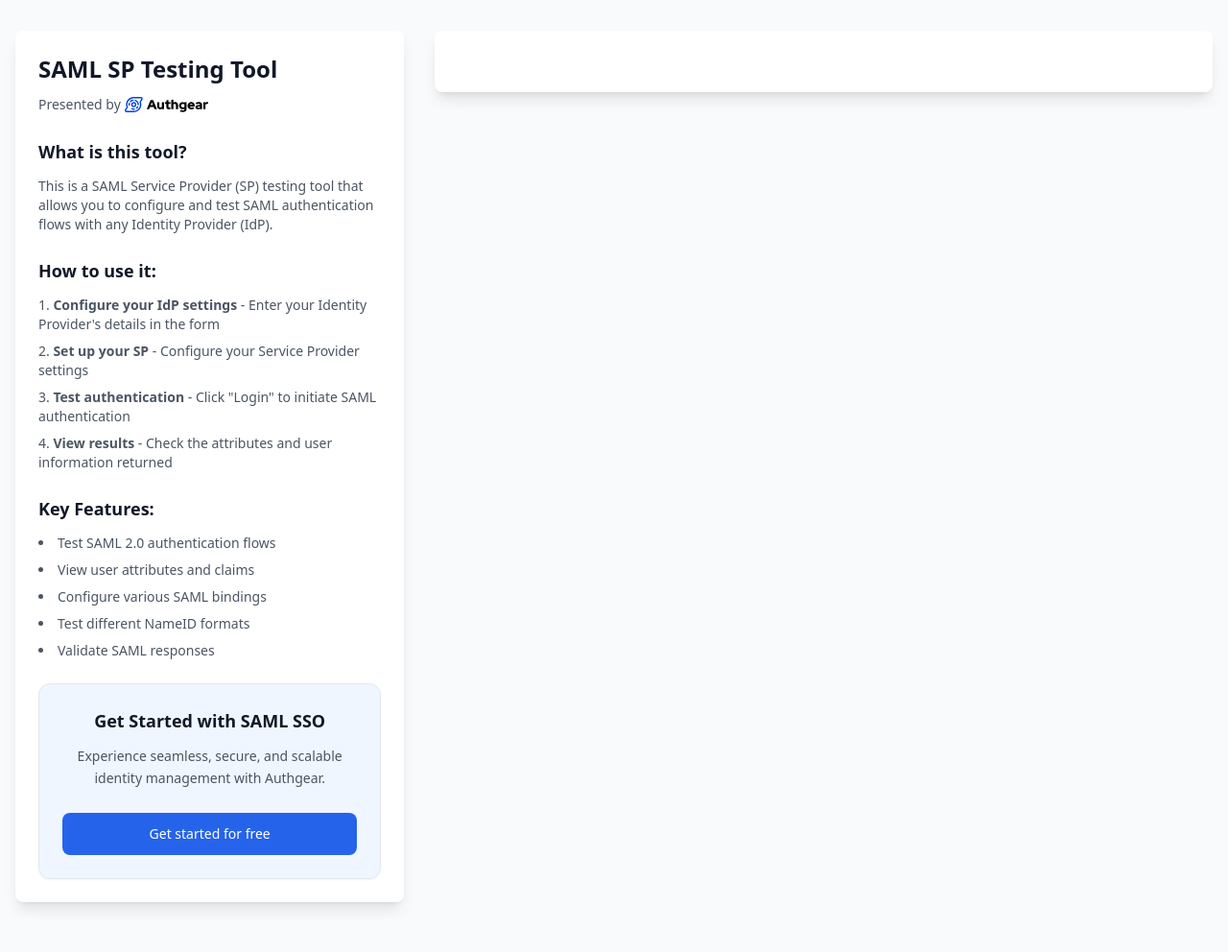
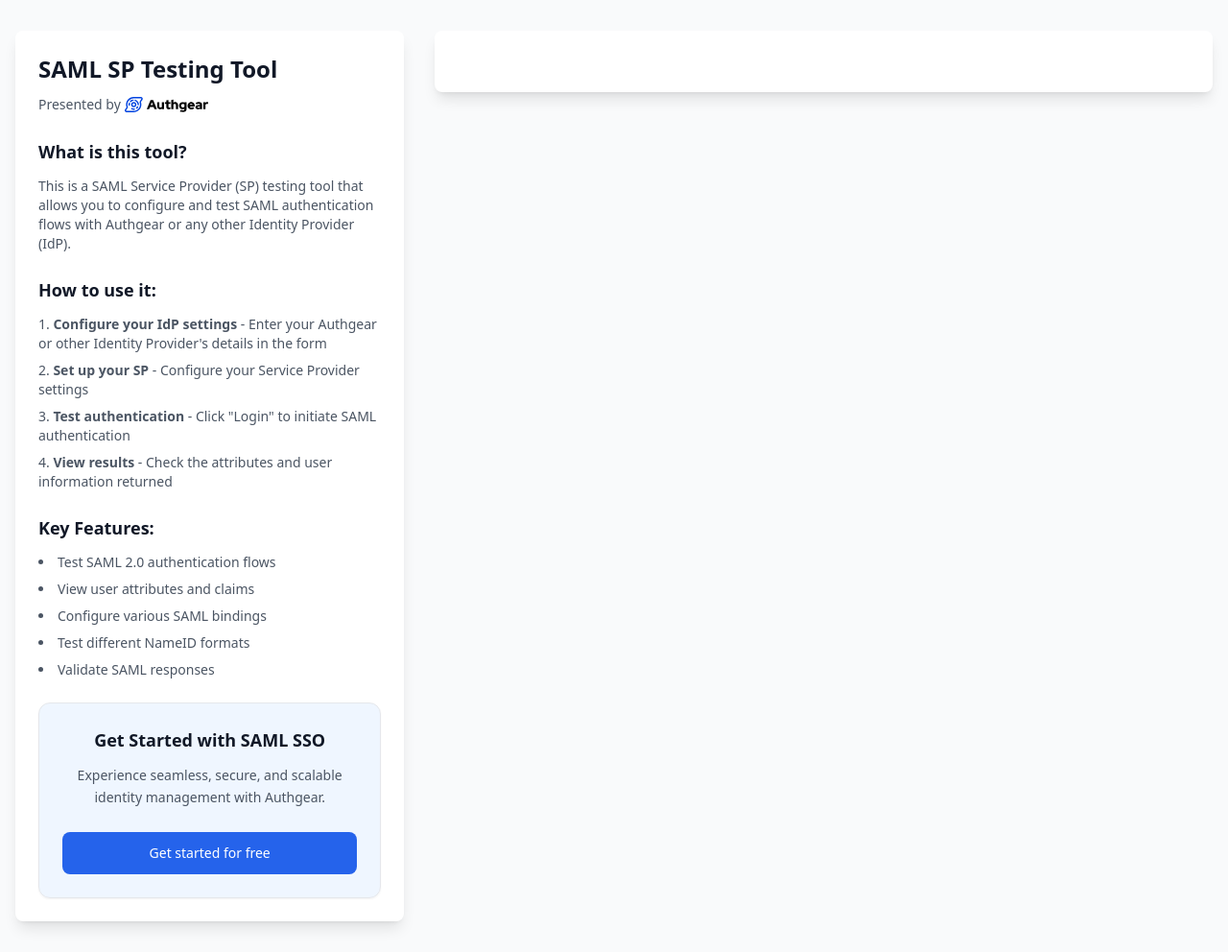
Before and after one commit to authgear/authgear-saml-sp-testing-tool, a Python web app: template demo-flask/templates/base.html in a window 1280 px wide. Shown: the whole page at 96% size. Before the commit the page ends 947 px from the top, so only its background shows below. Run offline with Jinja, Linux system fonts and the light colour scheme; the template is opened without the code that fills it, so the values that code supplies are empty; some libraries are stand-ins or nearby versions.

Commit message:
update introduction to mention Authgear

```diff
--- a/demo-flask/templates/base.html
+++ b/demo-flask/templates/base.html
@@ -46,14 +46,14 @@
             <div>
               <h3 class="text-base md:text-lg font-semibold text-gray-900 mb-2 md:mb-3">What is this tool?</h3>
               <p class="text-gray-600 text-xs md:text-sm leading-relaxed">
-                This is a SAML Service Provider (SP) testing tool that allows you to configure and test SAML authentication flows with any Identity Provider (IdP).
+                This is a SAML Service Provider (SP) testing tool that allows you to configure and test SAML authentication flows with Authgear or any other Identity Provider (IdP).
               </p>
             </div>
 
             <div>
               <h3 class="text-base md:text-lg font-semibold text-gray-900 mb-2 md:mb-3">How to use it:</h3>
               <ol class="text-gray-600 text-xs md:text-sm space-y-1 md:space-y-2 list-decimal list-inside">
-                <li><strong>Configure your IdP settings</strong> - Enter your Identity Provider's details in the form</li>
+                <li><strong>Configure your IdP settings</strong> - Enter your Authgear or other Identity Provider's details in the form</li>
                 <li><strong>Set up your SP</strong> - Configure your Service Provider settings</li>
                 <li><strong>Test authentication</strong> - Click "Login" to initiate SAML authentication</li>
                 <li><strong>View results</strong> - Check the attributes and user information returned</li>
```
